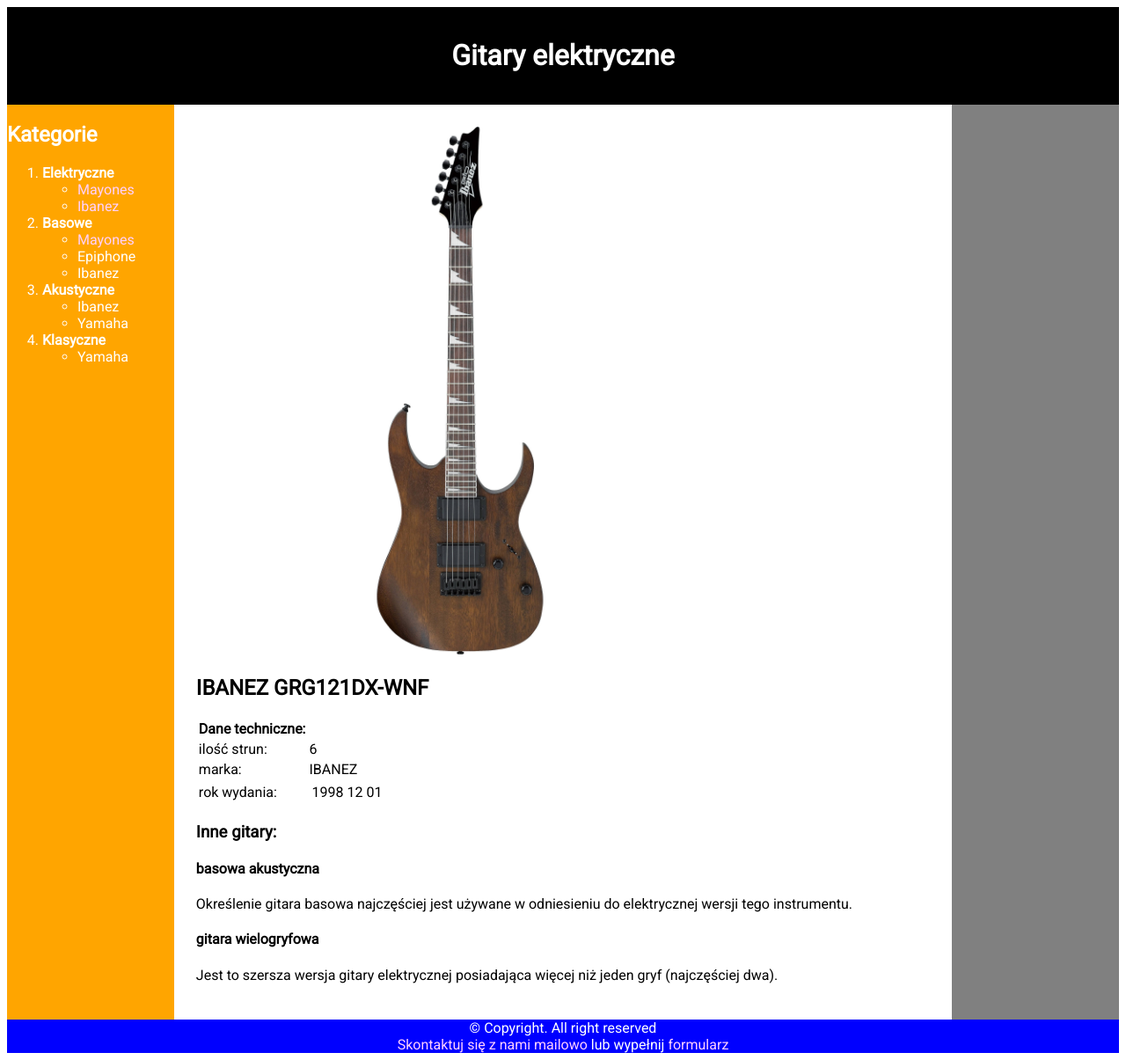
After one commit to alekaro/web_lab_project, a PHP site: page /e-ibanez.html in a window 1280 px wide. The commit adds this page. Shown: the whole page at 88% size. Run offline with PHP 8.4, Linux system fonts and the light colour scheme.

Commit message:
Added a shitload of stuff
Podstrony do menu, menu, spis treści, opakowałem formularz, i dodałem pliczek z tym co już jest zrobione

```diff
--- /dev/null
+++ b/e-ibanez.html
@@ -0,0 +1,103 @@
+<!DOCTYPE HTML>
+<html lang="pl">
+	<head>
+		<meta charset="utf-8"/>
+		<title>Katalog gitar</title>
+		<meta name="description" content="Największy katalog gitarowy na świecie. Mayones, Yamaha, Epiphone, Ibanez i wiele wiele innch." />
+		<meta name="keywords" content="gitara,gitary,yamaha,katalog,mayones" />
+		<meta http-equiv="X-UA-Compatible" content="IE=edge" />
+
+		<link rel="stylesheet" href="styles.css" type="text/css" />
+
+	</head>
+
+	<body>
+
+		<div id="container">
+			<div id="header">
+				<h1>Gitary elektryczne</h1>
+			</div>
+			<div id="main-row">
+				<div id="mr-left" class="xxx" >
+					<h2>Kategorie</h2>
+					<ol>
+						<li><strong>Elektryczne </strong><br/>
+							<ul>
+								<li><a href="e-mayones.html">Mayones</a></li>
+								<li><a href="e-ibanez.html">Ibanez</a></li>
+							</ul>
+						</li>
+						<li><strong>Basowe</strong><br/>
+							<ul>
+								<li><a href="b-mayones.html">Mayones</a></li>
+								<li>Epiphone</li>
+								<li>Ibanez</li>
+							</ul>
+						</li>
+						<li><strong>Akustyczne</strong><br/>
+							<ul>
+								<li>Ibanez</li>
+								<li>Yamaha</li>
+							</ul>
+						</li>
+						<li><strong>Klasyczne</strong><br/>
+							<ul>
+								<li>Yamaha</li>
+							</ul>
+						</li>
+					</ol>
+				</div>
+				<div id="mr-center" class="xxx" >
+
+					<a href="https://www.google.com/search?q=IBANEZ+GRG121DX-WNF&oq=IBANEZ+GRG121DX-WNF&aqs=chrome..69i57j0l3j69i60j69i61.407j0j7&sourceid=chrome&ie=UTF-8" title="Wyszukaj w google"><img width="600" height="600" src="img/e-ibanez.jpg"  alt="ups! nie wczytano gitary"/></a><br/>
+					<h2>IBANEZ GRG121DX-WNF</h2>
+
+					<table>
+						<thead>
+							<th>
+								Dane techniczne:
+							</th>
+						</thead>
+						<tbody>
+							<tr>
+								<td>ilość strun:</td><td>6</td>
+							</tr>
+							<tr>
+								<td>marka:</td><td>IBANEZ</td>
+							</tr>
+							<tr>
+								<td>rok wydania:</td><td><table>
+																						<tr>
+																							<td>1998</td><td>12</td><td>01</td>
+																						</tr>
+																					</table></td>
+							</tr>
+						</tbody>
+					</table>
+
+					<h3>Inne gitary:</h3>
+
+					<h4>basowa akustyczna</h4>
+						<p>
+							Określenie gitara basowa najczęściej jest używane w odniesieniu do elektrycznej wersji tego instrumentu.
+						</p>
+					<h4>gitara wielogryfowa</h4>
+						<p>
+							Jest to szersza wersja gitary elektrycznej posiadająca więcej niż jeden gryf (najczęściej dwa).
+						</p>
+				</div>
+				<div id="mr-right" class="xxx" >
+
+				</div>
+			</div>
+			<div id="footer">
+				&copy; Copyright. All right reserved
+				<br/>
+				<a href="mailto:kataloggitarowy@katag.com">Skontaktuj się z nami mailowo</a>
+				lub wypełnij <a href="formularz.html">formularz</a>
+			</div>
+
+		</div>
+
+	</body>
+</html>
--- a/styles.css
+++ b/styles.css
@@ -1,3 +1,6 @@
+@import url('https://fonts.googleapis.com/css?family=Roboto&display=swap');
+html, body { font-family: 'Roboto', sans-serif; }
+
 #container {
 	width: 100%;
 	margin-left: auto;
@@ -9,40 +12,46 @@
 	text-align: center;
 	padding: 15px;
 }
-#main_row {
+#main-row {
 	background-color: white;
-	padding: 15px;
 	width: 100%;
+	display: flex;
+	flex-wrap: wrap;
 	position: relative;
 }
-#mr_left {
+#mr-left {
 	background-color: orange;
 	color: white;
+	width: 15%;
+}
+#mr-center {
+	background-color: white;
+	padding: 2%;
+	width: 66%;
+}
+#mr-right {
+	background-color: gray;
+	color: white;
+	width: 15%;
+}
+#footer {
+	background-color: blue;
+	color: white;
 	text-align: center;
-	padding: 15px;
-	width: 20%;
 	position: relative;
 }
-#mr_center {
-	background-color: white;
-	text-align: center;
-	padding: 15px;
-	width: 65%;
+#st {
+	position: fixed;
+}
+.xxx {
+	height: auto;
 	position: relative;
 }
-#mr_right {
-	background-color: gray;
-	color: white;
-	text-align: center;
-	padding: 15px;
-	width: 15%;
-	position: relative;
+
+a {
+	text-decoration: none;
+	color: #FFD0FF;
 }
-.xxx {
-	display: inline;
-	height: 50px;
-}
-
 /* Nieodwiedzony link */
 a:link {
 
```
Also changed, not shown: b-mayones.html (added, +103 -0 lines), e-mayones.html (added, +103 -0 lines), formularz.html (+59 -5 lines), index.html (+114 -8 lines), img/Epiphone Goth Thunderbird IV PB bass.jpg (added), img/IBANEZ AEWC31BC-OPN acc.jpg (added), img/IBANEZ SR300EB-WK bass.jpg (added), img/MAYONES Jabba Custom BB 5 PFFB bass.jpg (added), img/YAMAHA C-40 II cl.jpg (added), img/YAMAHA F-310 acc.jpg (added), img/b-mayones.jpg (added), img/e-ibanez.jpg (added), img/e-mayones.jpg (added), 1 other file.
